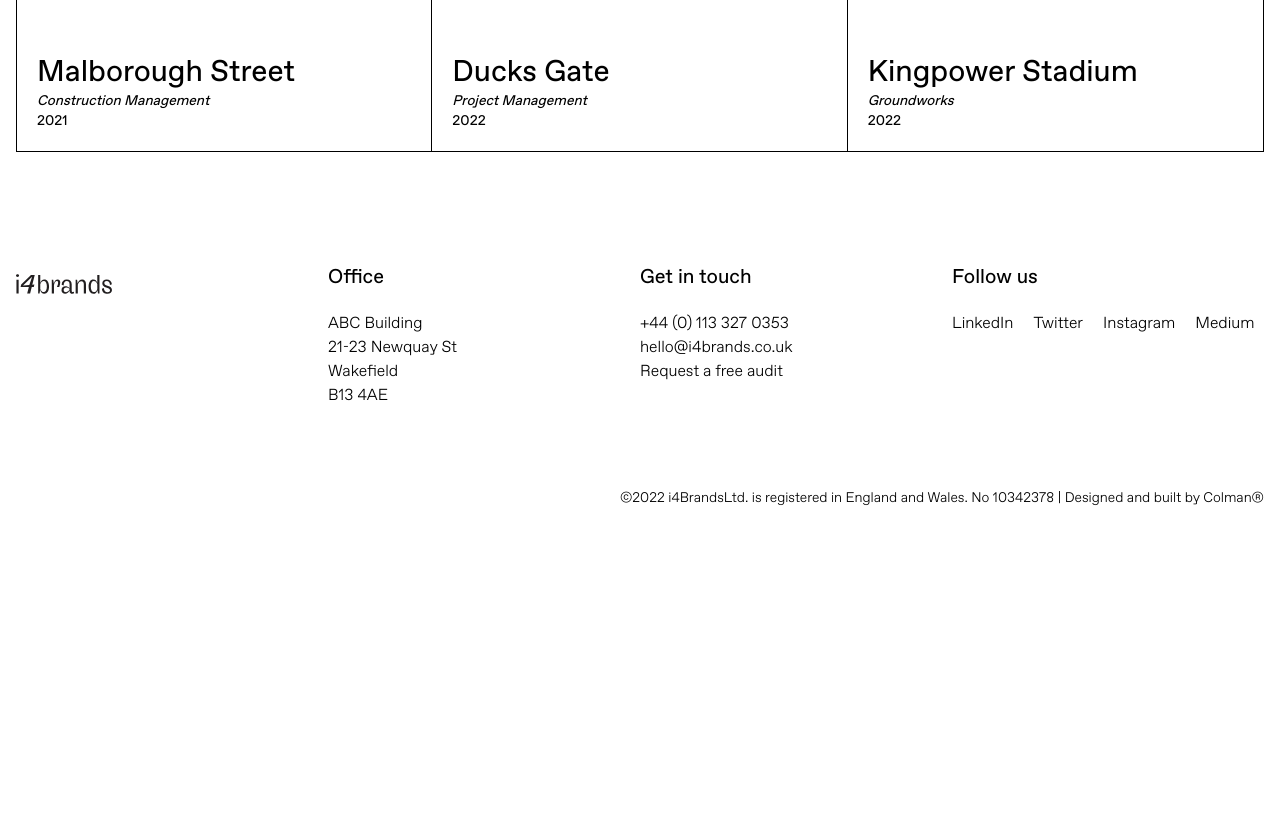
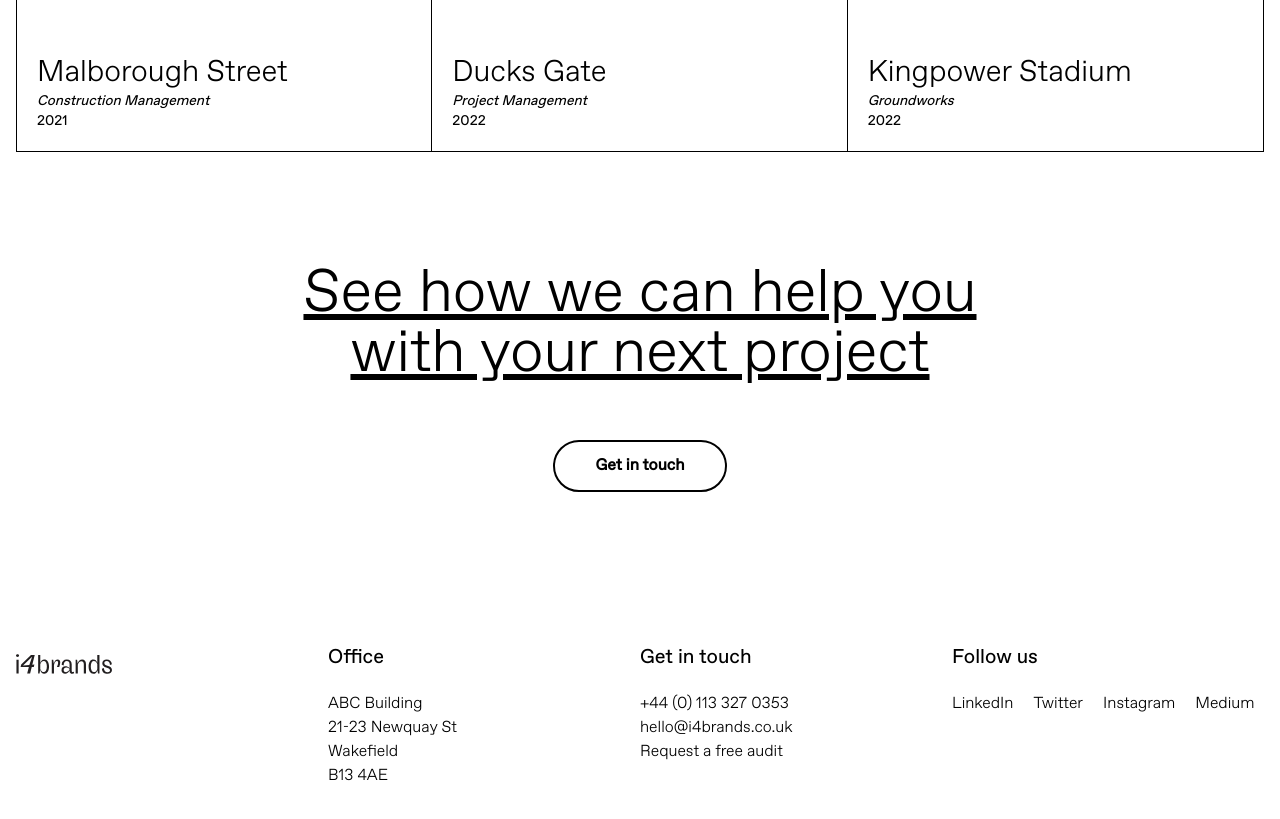
Before and after one commit to NiallColman49/i4brands, a website: page services.html in a window 1280 px wide. Shown: the part 2078-2897 px from the top of the page. Before the commit the page ends 2626 px from the top, so only its background shows below. Drawn offline with Linux system fonts and the light colour scheme.

Commit message:
*Altered text sizing*

```diff
--- a/services.html
+++ b/services.html
@@ -57,7 +57,7 @@
                     <h2 class="font-light pt-20 lg:pt-0 text-5xl lg:text-7xl">
                         We have pretty much every service, covered.
                     </h2>
-                    <h3 class="text-3xl font-light mt-5">
+                    <h3 class="hidden md:block text-3xl font-light mt-5">
                         See our key services below.
                     </h3>
                 </div>
@@ -117,7 +117,7 @@
                     </div>
 
                     <div
-                        class="divisions font-light align-self-end text-3xl lg:text-5xl"
+                        class="divisions pt-10 md:pt-0 font-light align-self-end text-3xl lg:text-5xl"
                     >
                         Our <span class="italic">divisions</span>
                     </div>
@@ -141,7 +141,7 @@
                     <div class="w-full h-52 lg:h-72 overflow-hidden">
                         <img src="./public/images/sector-1.jpg" alt="" />
                     </div>
-                    <h3 class="text-3xl mt-5">Malborough Street</h3>
+                    <h3 class="text-3xl mt-5 font-light">Malborough Street</h3>
                     <span class="text-sm italic block"
                         >Construction Management</span
                     >
@@ -153,7 +153,7 @@
                     <div class="w-full h-52 lg:h-72 overflow-hidden">
                         <img src="./public/images/sector-2.jpg" alt="" />
                     </div>
-                    <h3 class="text-3xl mt-5">Ducks Gate</h3>
+                    <h3 class="text-3xl mt-5 font-light">Ducks Gate</h3>
                     <span class="text-sm italic block">Project Management</span>
                     <span class="text-sm block">2022</span>
                 </div>
@@ -163,10 +163,26 @@
                     <div class="w-full h-52 lg:h-72 overflow-hidden">
                         <img src="./public/images/sector-3.jpg" alt="" />
                     </div>
-                    <h3 class="text-3xl mt-5">Kingpower Stadium</h3>
+                    <h3 class="text-3xl mt-5 font-light">Kingpower Stadium</h3>
                     <span class="text-sm italic block">Groundworks</span>
                     <span class="text-sm block">2022</span>
                 </div>
+            </div>
+        </section>
+
+        <section class="services-contact px-4 mt-14 pb-10 md:mt-28 w-full">
+            <div class="w-full md:w-3/5 flex flex-wrap justify-center mx-auto">
+                <h2
+                    class="font-light underline text-center md:pt-10 lg:pt-0 text-3xl sm:text-6xl"
+                >
+                    See how we can help you with your next project
+                </h2>
+                <a
+                    class="mt-14 block font-bold border-2 border-black rounded-full py-3 px-10"
+                    href="/"
+                >
+                    Get in touch
+                </a>
             </div>
         </section>
 
```
Also changed, not shown: dist/output.css.
